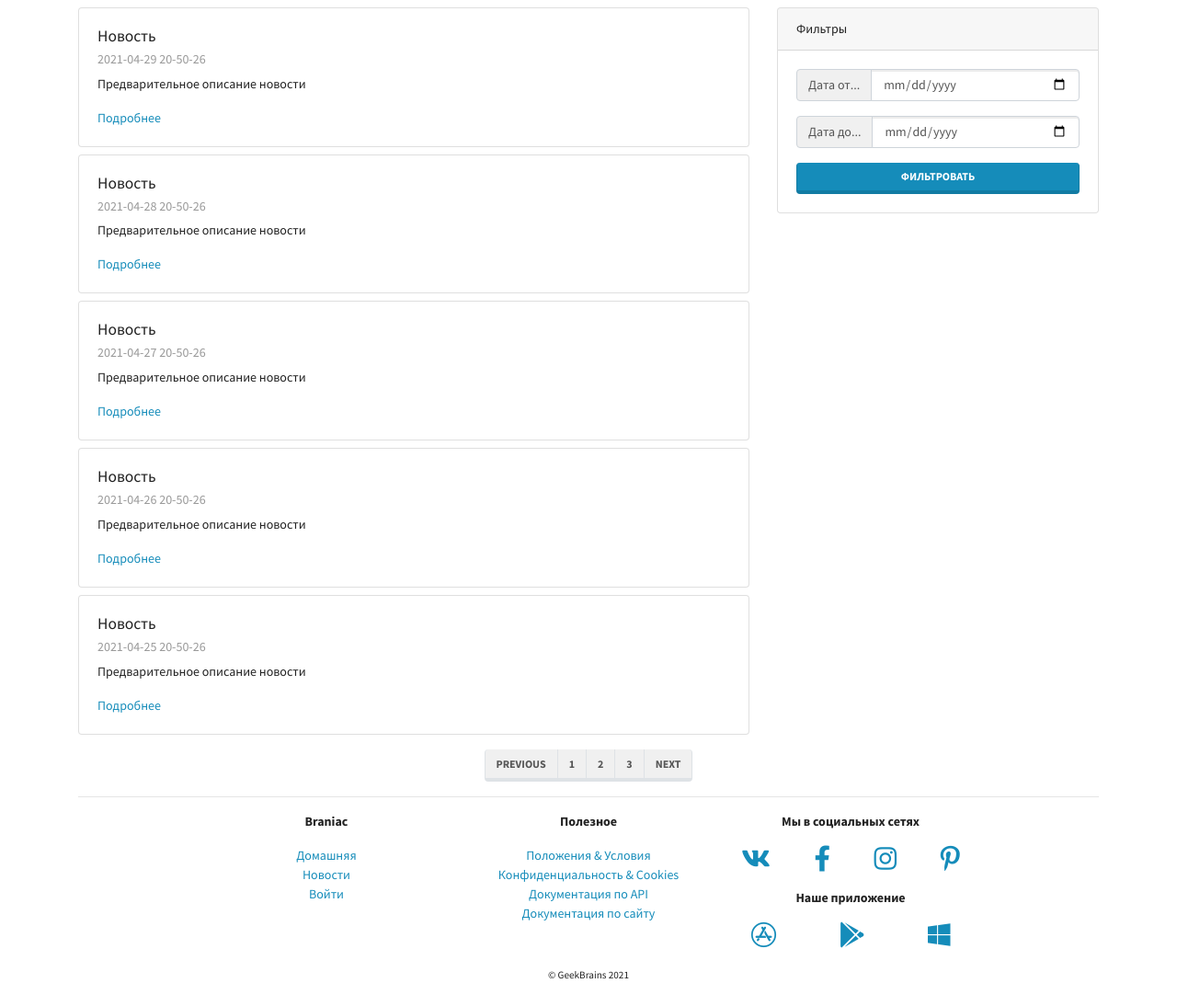
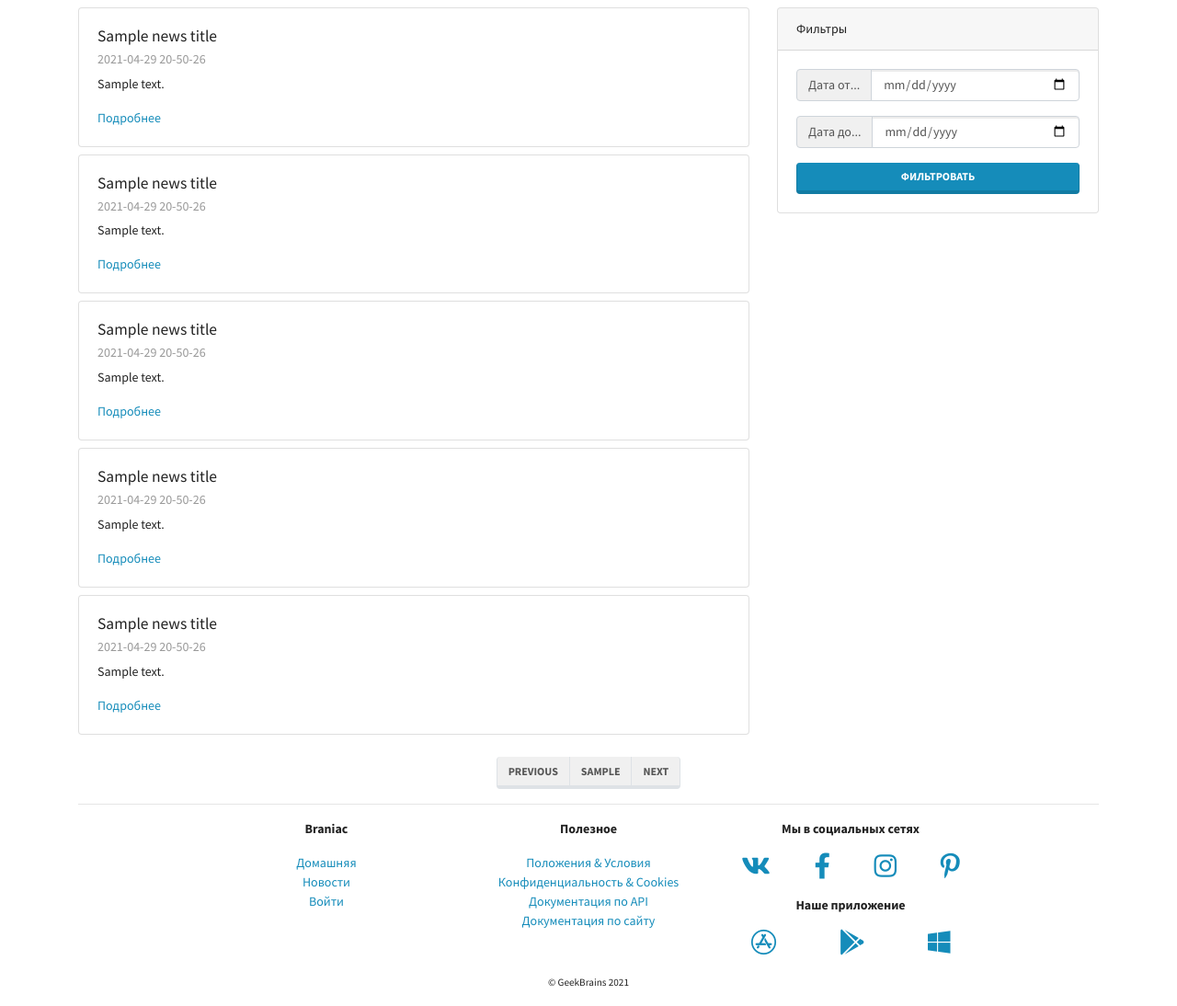
Before and after one commit to schash1/Django, a Python web app: template mainapp/templates/mainapp/news.html in a window 1280 px wide. Shown: the part 77-1171 px from the top of the page at 92% size. Before the commit the page ends 1142 px from the top, so only its background shows below. Run offline with Jinja, Linux system fonts and the light colour scheme; the template is opened without the code that fills it: most values are stand-ins (such as "Sample title", 1, 10 or a date in 2020); some libraries are stand-ins or nearby versions.

Commit message:
Update news.html

```diff
--- a/mainapp/templates/mainapp/news.html
+++ b/mainapp/templates/mainapp/news.html
@@ -72,51 +72,55 @@
 
 
 
+
+
 <div class="row">
 
   <div class="col-lg-8">
 
+    {% for i in double_range %}
     <div class="card my-2">
       <div class="card-body">
-        <h5 class="card-title">Новость</h5>
+        <h5 class="card-title">{{ news_title }}</h5>
         <h6 class="card-subtitle mb-2 text-muted">2021-04-29 20-50-26</h6>
-        <p class="card-text">Предварительное описание новости</p>
+        <p class="card-text">{{ news_preview }}</p>
+        <a href="#" class="card-link">Подробнее</a>
+      </div>
+    </div>
+    {% endfor %}
+
+    <div class="card my-2">
+      <div class="card-body">
+        <h5 class="card-title">{{ news_title }}</h5>
+        <h6 class="card-subtitle mb-2 text-muted">2021-04-29 20-50-26</h6>
+        <p class="card-text">{{ news_preview }}</p>
         <a href="#" class="card-link">Подробнее</a>
       </div>
     </div>
 
     <div class="card my-2">
       <div class="card-body">
-        <h5 class="card-title">Новость</h5>
-        <h6 class="card-subtitle mb-2 text-muted">2021-04-28 20-50-26</h6>
-        <p class="card-text">Предварительное описание новости</p>
+        <h5 class="card-title">{{ news_title }}</h5>
+        <h6 class="card-subtitle mb-2 text-muted">2021-04-29 20-50-26</h6>
+        <p class="card-text">{{ news_preview }}</p>
         <a href="#" class="card-link">Подробнее</a>
       </div>
     </div>
 
     <div class="card my-2">
       <div class="card-body">
-        <h5 class="card-title">Новость</h5>
-        <h6 class="card-subtitle mb-2 text-muted">2021-04-27 20-50-26</h6>
-        <p class="card-text">Предварительное описание новости</p>
+        <h5 class="card-title">{{ news_title }}</h5>
+        <h6 class="card-subtitle mb-2 text-muted">2021-04-29 20-50-26</h6>
+        <p class="card-text">{{ news_preview }}</p>
         <a href="#" class="card-link">Подробнее</a>
       </div>
     </div>
 
     <div class="card my-2">
       <div class="card-body">
-        <h5 class="card-title">Новость</h5>
-        <h6 class="card-subtitle mb-2 text-muted">2021-04-26 20-50-26</h6>
-        <p class="card-text">Предварительное описание новости</p>
-        <a href="#" class="card-link">Подробнее</a>
-      </div>
-    </div>
-
-    <div class="card mt-2">
-      <div class="card-body">
-        <h5 class="card-title">Новость</h5>
-        <h6 class="card-subtitle mb-2 text-muted">2021-04-25 20-50-26</h6>
-        <p class="card-text">Предварительное описание новости</p>
+        <h5 class="card-title">{{ news_title }}</h5>
+        <h6 class="card-subtitle mb-2 text-muted">2021-04-29 20-50-26</h6>
+        <p class="card-text">{{ news_preview }}</p>
         <a href="#" class="card-link">Подробнее</a>
       </div>
     </div>
@@ -143,7 +147,8 @@
             <input type="date" class="form-control" name="dateTo">
           </div>
 
-          <button type="submit" class="btn btn-primary btn-block">Фильтровать</button>
+          <button type="submit"
+            class="btn btn-primary btn-block">Фильтровать</button>
         </form>
       </div>
     </div>
@@ -155,13 +160,17 @@
   <nav aria-label="Page navigation example">
     <ul class="pagination">
       <li class="page-item"><a class="page-link" href="#">Previous</a></li>
-      <li class="page-item"><a class="page-link" href="#">1</a></li>
-      <li class="page-item"><a class="page-link" href="#">2</a></li>
-      <li class="page-item"><a class="page-link" href="#">3</a></li>
+
+      {% for i in double_range %}
+      <li class="page-item"><a class="page-link" href="#">{{ i }}</a></li>
+      {% endfor %}
+
       <li class="page-item"><a class="page-link" href="#">Next</a></li>
     </ul>
   </nav>
 </div>
+
+
 
 
 
```
